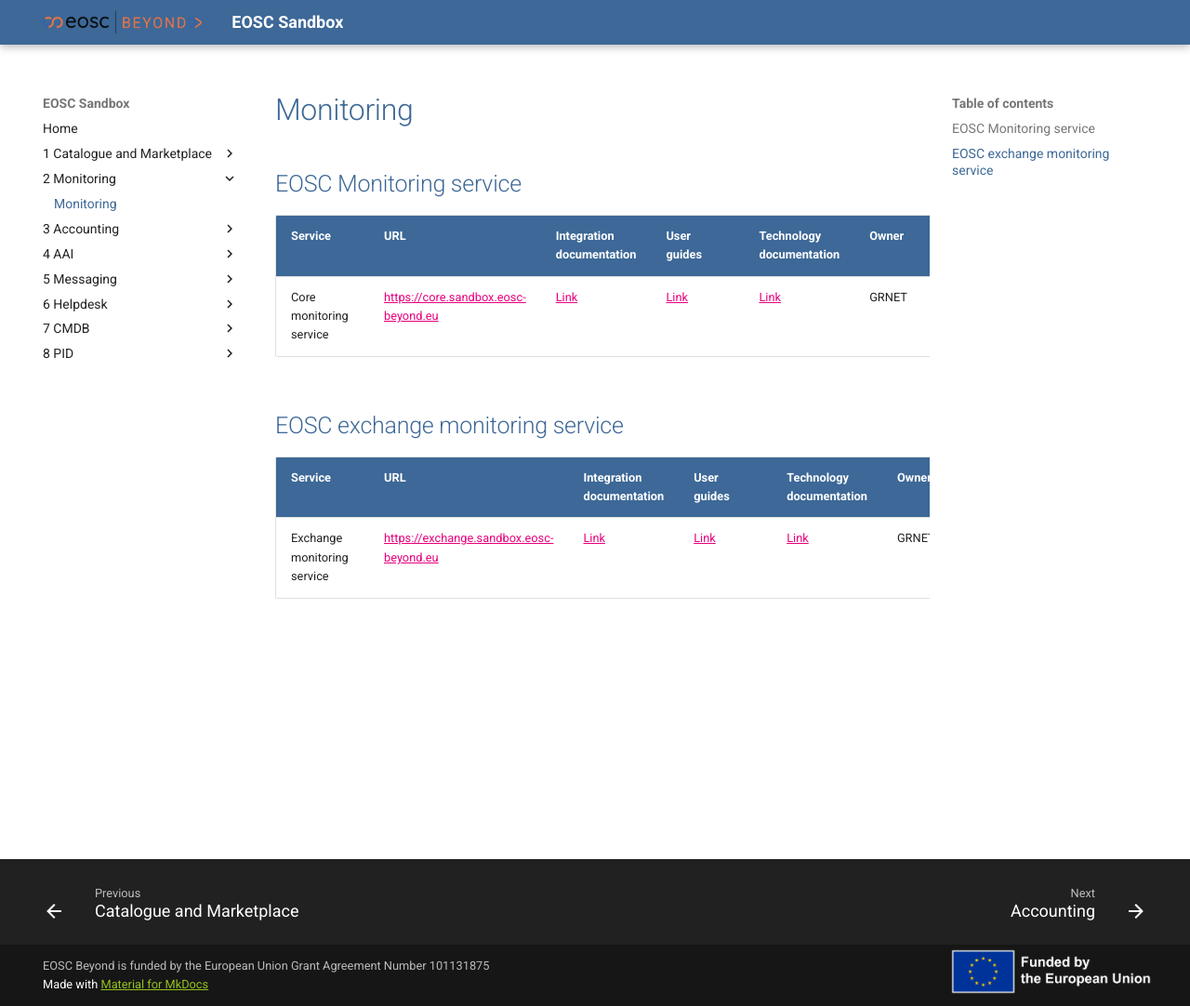
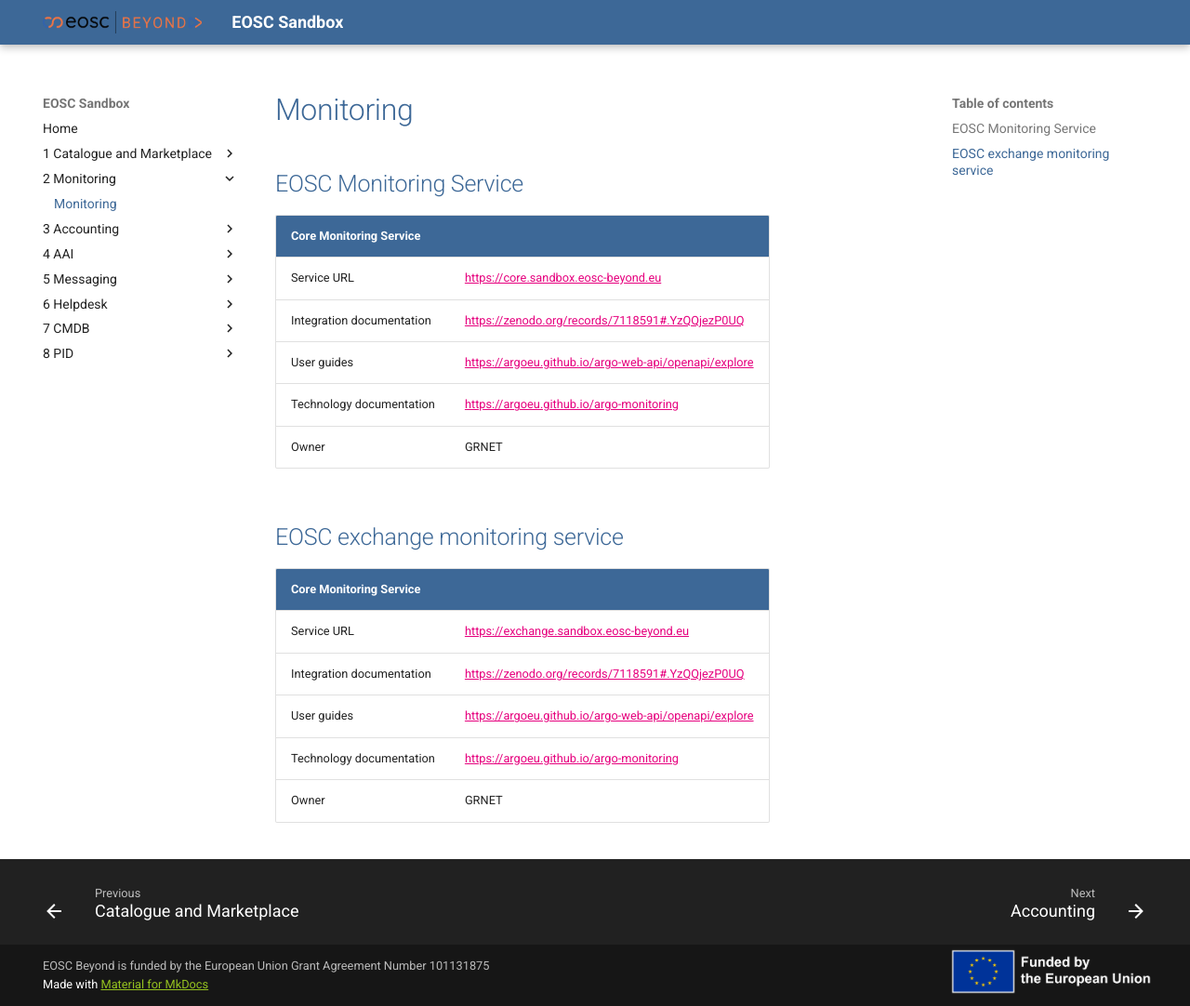
Before and after one commit to eosc-beyond-sandbox/eosc-sandbox, an MkDocs documentation site: the page built from resources/2 Monitoring/Monitoring.md, in a window 1280 px wide and 1082 px high. Shown: the whole window at 93% size. Built offline with MkDocs 1.6.1 and Material for MkDocs 9.7.7, drawn with Linux system fonts in a browser that asks for light colours.

Commit message:
Monitoring update

```diff
--- a/resources/2 Monitoring/Monitoring.md
+++ b/resources/2 Monitoring/Monitoring.md
@@ -1,11 +1,21 @@
 # Monitoring
-## EOSC Monitoring service
-| Service                         |  URL                            | Integration documentation | User guides | Technology documentation | Owner  |
-|:-------------------------------- |:------------------------------ |:--------------------------|:------------|:-------------------------|:-------|
-| Core monitoring service |  [https://core.sandbox.eosc-beyond.eu]() | [Link](https://zenodo.org/records/7118591#.YzQQjezP0UQ) | [Link](https://argoeu.github.io/argo-web-api/openapi/explore) |  [Link](https://argoeu.github.io/argo-monitoring/)   | GRNET |
 
+## EOSC Monitoring Service
+
+| Core Monitoring Service   |                                                         |
+| :------------------------ | :------------------------------------------------------ |
+| Service URL               | <https://core.sandbox.eosc-beyond.eu>                   |
+| Integration documentation | <https://zenodo.org/records/7118591#.YzQQjezP0UQ>       |
+| User guides               | <https://argoeu.github.io/argo-web-api/openapi/explore> |
+| Technology documentation  | <https://argoeu.github.io/argo-monitoring>              |
+| Owner                     | GRNET                                                   |
 
 ## EOSC exchange monitoring service
-| Service                         |  URL                            | Integration documentation | User guides | Technology documentation | Owner  |
-|:-------------------------------- |:------------------------------ |:--------------------------|:------------|:-------------------------|:-------|
-| Exchange  monitoring service |   [https://exchange.sandbox.eosc-beyond.eu]() | [Link](https://zenodo.org/records/7118591#.YzQQjezP0UQ) | [Link](https://argoeu.github.io/argo-web-api/openapi/explore) |  [Link](https://argoeu.github.io/argo-monitoring/) |  GRNET |
+
+| Core Monitoring Service   |                                                         |
+| :------------------------ | :------------------------------------------------------ |
+| Service URL               | <https://exchange.sandbox.eosc-beyond.eu>               |
+| Integration documentation | <https://zenodo.org/records/7118591#.YzQQjezP0UQ>       |
+| User guides               | <https://argoeu.github.io/argo-web-api/openapi/explore> |
+| Technology documentation  | <https://argoeu.github.io/argo-monitoring>              |
+| Owner                     | GRNET                                                   |
```
